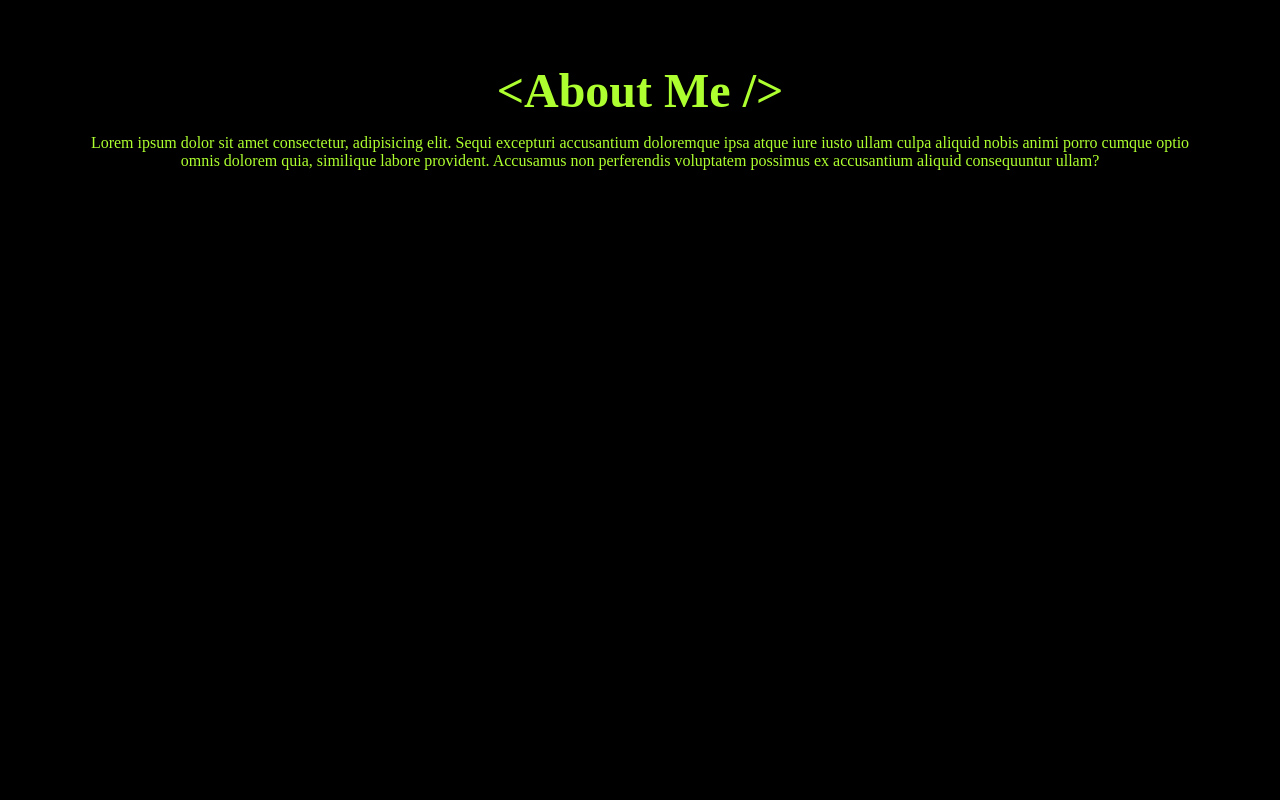
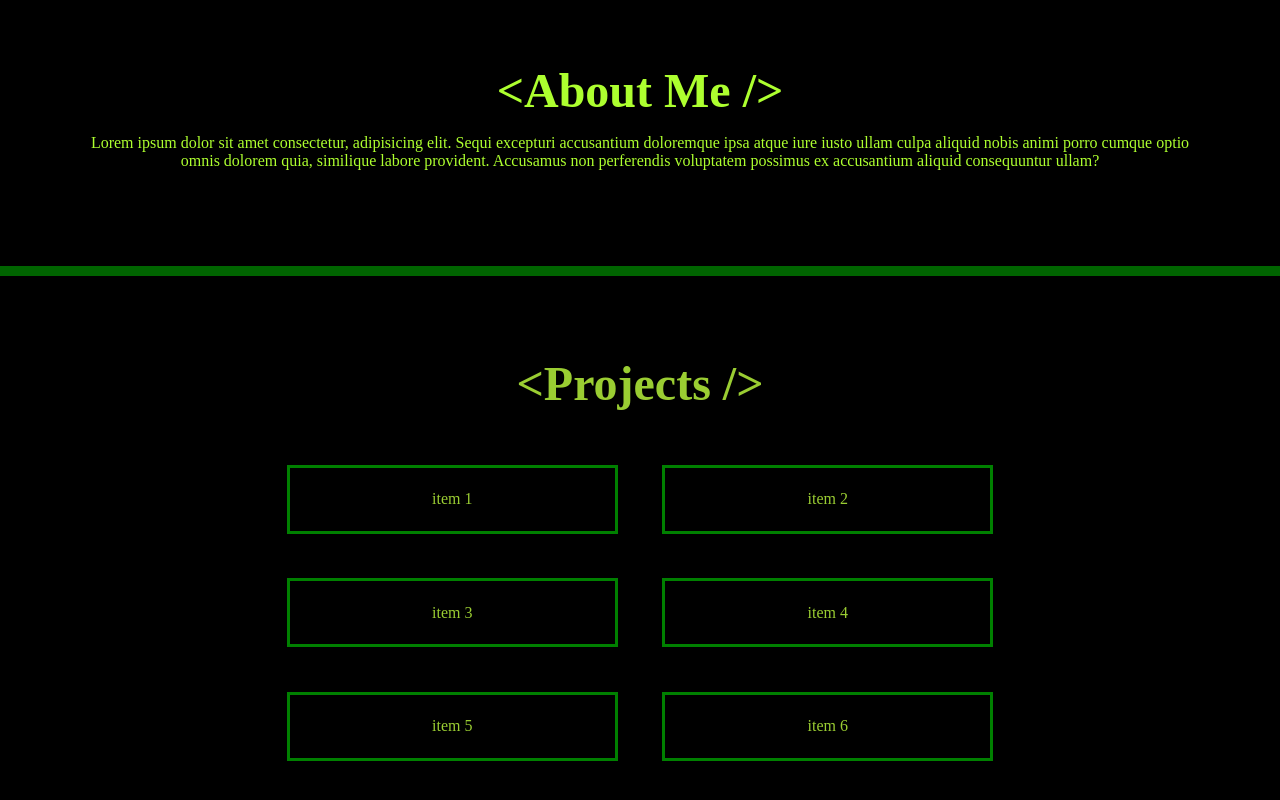
Before and after one commit to codiemaureen/codieCodes, a Next.js app: page / in a window 1280 px wide. Shown: the part 400-1200 px from the top of the page. Before the commit the page ends 800 px from the top, so only its background shows below. Built offline with nearby package versions, Linux system fonts and the light colour scheme.

Commit message:
Adding Projects Component

```diff
--- /dev/null
+++ b/src/app/component/Projects.jsx
@@ -0,0 +1,19 @@
+import styles from "./Projects.module.css";
+
+const Projects = () => {
+  return (
+    <div className={styles.projects}>
+      <h2 className={styles.projectsHeader}>{`<Projects />`}</h2>
+      <div className={styles.projectsContainer}>
+       <item className={styles.projectsItems}>item 1</item>
+       <item className={styles.projectsItems}>item 2</item>
+       <item className={styles.projectsItems}>item 3</item>
+       <item className={styles.projectsItems}>item 4</item>
+       <item className={styles.projectsItems}>item 5</item>
+       <item className={styles.projectsItems}>item 6</item>
+      </div>
+    </div>
+  )
+}
+
+export default Projects
--- /dev/null
+++ b/src/app/component/Projects.module.css
@@ -0,0 +1,27 @@
+.projects{
+ border-top: 10px solid darkgreen;
+ color: yellowgreen;
+ padding: 10vh;
+ margin: auto;
+ text-align: center;
+}
+
+.projectsHeader {
+   margin: 0;
+   font-size: 3em;
+   padding-bottom: 4vh;
+}
+
+.projectsContainer{
+ display: flex;
+ justify-content: center;
+ flex-wrap: wrap;
+}
+
+.projectsItems{
+ padding: 2%;
+ width: 25%;
+ height: 40%;
+ margin: 2%;
+ border: 3px solid green;
+}
--- a/src/app/page.jsx
+++ b/src/app/page.jsx
@@ -1,4 +1,5 @@
 import AboutMe from "./component/AboutMe";
+import Projects from "./component/Projects";
 
 export default function Home() {
   return (
@@ -15,6 +16,7 @@ export default function Home() {
       </header>
     </div>
     <AboutMe />
+    <Projects />
     </>
 
   );
```
